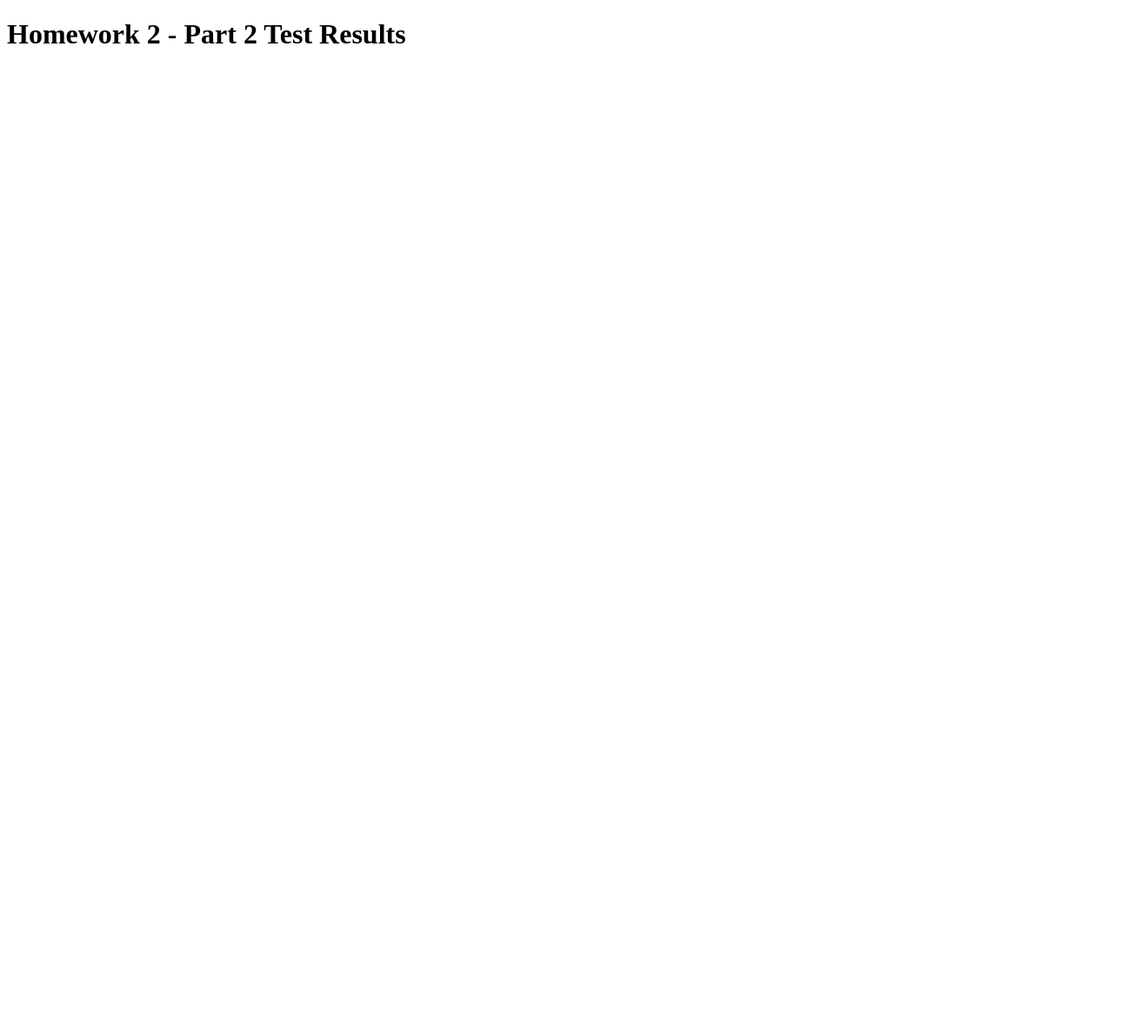
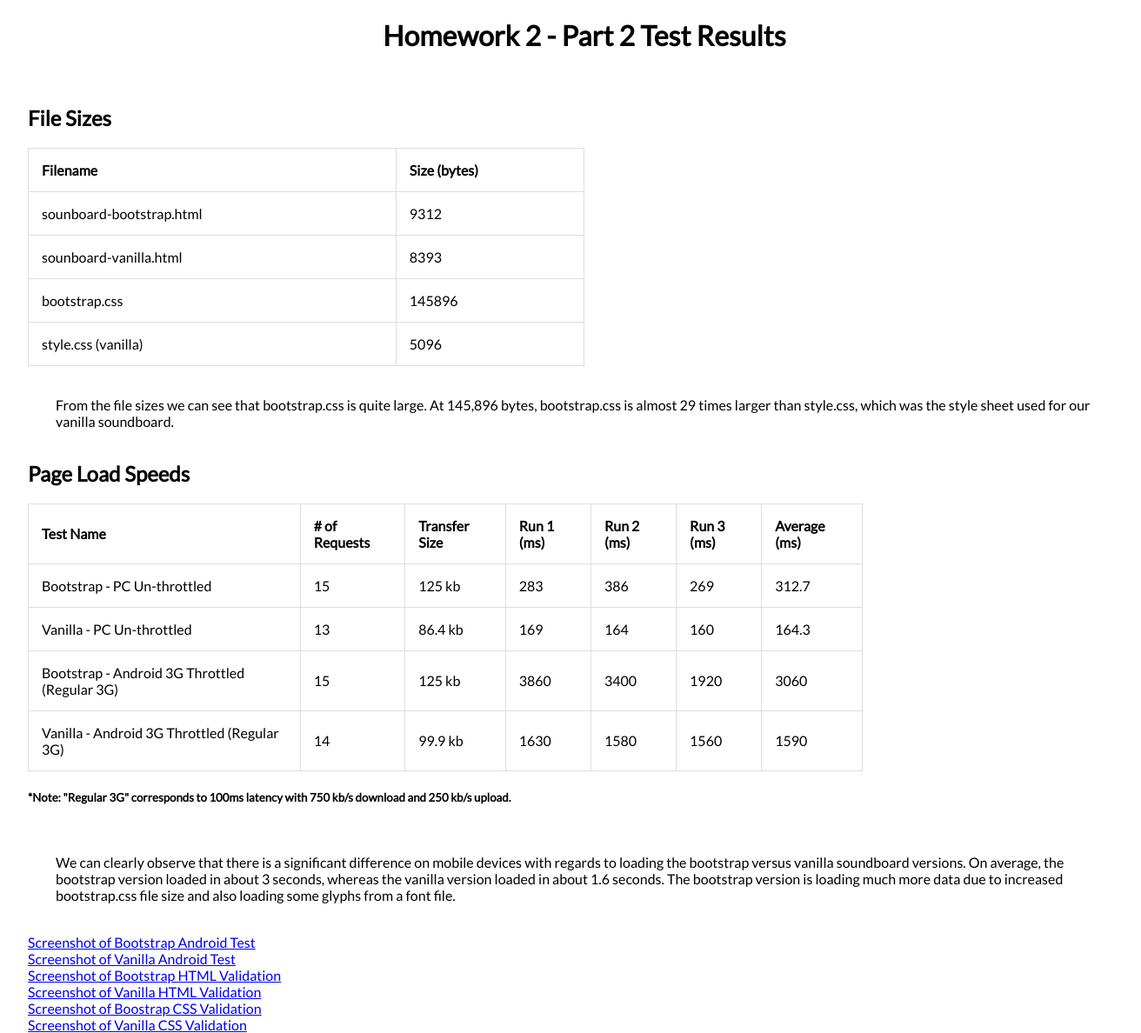
Before and after one commit to moizqureshi/cse134_homework_2B, a plain HTML site: page public/readme.html in a window 1280 px wide. Shown: the whole page at 87% size, 1312 px wide, since content can reach past the window. Before the commit the page ends 800 px from the top, so only its background shows below. Drawn offline with Linux system fonts and the light colour scheme.

Commit message:
Fully finished

```diff
--- a/public/assets/css/style.css
+++ b/public/assets/css/style.css
@@ -102,7 +102,7 @@ header > div:last-of-type {
   height: 4em;
   padding-right: 2em;
 }
-#loginLink, .sound > h3 {  font-family: 'Lato', sans-serif;}
+#loginLink, .sound > h3 {font-family: 'Lato', sans-serif;}
 #loginLink {color: black; text-decoration: none;}
 main {padding-top: 8em;}
 .soundboard {
--- a/public/readme.html
+++ b/public/readme.html
@@ -1,10 +1,115 @@
 <!DOCTYPE html>
-<html>
+<html lang="en">
   <head>
     <meta charset="utf-8">
     <title>README</title>
+    <style>
+      @import url('https://fonts.googleapis.com/css?family=Lato');
+      * {box-sizing: border-box; font-family: 'Lato', sans-serif;}
+      html, body {width: 100%; height: 100%; padding: 0;}
+      body {display: flex; flex-direction: column; margin: 0 2em;}
+      h1 {text-align: center;}
+      table, td, th {border: 1px solid #ddd; text-align: left;}
+      table {border-collapse: collapse;}
+      .fileSizes {width: 50%}
+      .loadSpeeds {width: 75%}
+      th, td {padding: 15px;}
+      p {padding: 0 2em;}
+    </style>
   </head>
   <body>
     <h1>Homework 2 - Part 2 Test Results</h1>
+    <br />
+    <h2>File Sizes</h2>
+    <table class="fileSizes">
+      <tr>
+        <th>Filename</th>
+        <th>Size (bytes)</th>
+      </tr>
+      <tr>
+        <td>sounboard-bootstrap.html</td>
+        <td>9312</td>
+      </tr>
+      <tr>
+        <td>sounboard-vanilla.html</td>
+        <td>8393</td>
+      </tr>
+      <tr>
+        <td>bootstrap.css</td>
+        <td>145896</td>
+      </tr>
+      <tr>
+        <td>style.css (vanilla)</td>
+        <td>5096</td>
+      </tr>
+    </table>
+    <br />
+    <p>From the file sizes we can see that bootstrap.css is quite large. At 145,896 bytes, bootstrap.css
+      is almost 29 times larger than style.css, which was the style sheet used for our vanilla soundboard.
+    </p>
+    <h2>Page Load Speeds</h2>
+    <table class="loadSpeeds">
+      <tr>
+        <th>Test Name</th>
+        <th># of Requests</th>
+        <th>Transfer Size</th>
+        <th>Run 1 (ms)</th>
+        <th>Run 2 (ms)</th>
+        <th>Run 3 (ms)</th>
+        <th>Average (ms)</th>
+      </tr>
+      <tr>
+        <td>Bootstrap - PC Un-throttled</td>
+        <td>15</td>
+        <td>125 kb</td>
+        <td>283</td>
+        <td>386</td>
+        <td>269</td>
+        <td>312.7</td>
+      </tr>
+      <tr>
+        <td>Vanilla - PC Un-throttled</td>
+        <td>13</td>
+        <td>86.4 kb</td>
+        <td>169</td>
+        <td>164</td>
+        <td>160</td>
+        <td>164.3</td>
+      </tr>
+      <tr>
+        <td>Bootstrap - Android 3G Throttled (Regular 3G)</td>
+        <td>15</td>
+        <td>125 kb</td>
+        <td>3860</td>
+        <td>3400</td>
+        <td>1920</td>
+        <td>3060</td>
+      </tr>
+      <tr>
+        <td>Vanilla - Android 3G Throttled (Regular 3G)</td>
+        <td>14</td>
+        <td>99.9 kb</td>
+        <td>1630</td>
+        <td>1580</td>
+        <td>1560</td>
+        <td>1590</td>
+      </tr>
+    </table>
+    <h5>*Note: "Regular 3G" corresponds to 100ms latency with 750 kb/s download and 250 kb/s upload.</h5>
+    <br />
+    <p>
+      We can clearly observe that there is a significant difference on mobile devices with regards to
+      loading the bootstrap versus vanilla soundboard versions. On average, the bootstrap version loaded in
+      about 3 seconds, whereas the vanilla version loaded in about 1.6 seconds. The bootstrap version is loading much
+      more data due to increased bootstrap.css file size and also loading some glyphs from a font file.
+    </p>
+    <br />
+    <a href="assets/imgs/Bootstrap-Android.png">Screenshot of Bootstrap Android Test</a>
+    <a href="assets/imgs/Vanilla-Android.png">Screenshot of Vanilla Android Test</a>
+    <a href="assets/imgs/Boostrap-HTML-Validation.png">Screenshot of Bootstrap HTML Validation</a>
+    <a href="assets/imgs/Vanilla-HTML-Validation.png">Screenshot of Vanilla HTML Validation</a>
+    <a href="assets/imgs/Bootstrap-CSS-Validation.png">Screenshot of Boostrap CSS Validation</a>
+    <a href="assets/imgs/Vanilla-CSS-Validation.png">Screenshot of Vanilla CSS Validation</a>
+
   </body>
 </html>
```
Also changed, not shown: public/assets/imgs/Boostrap-HTML-Validation.png (added), public/assets/imgs/Bootstrap-Android.png (added), public/assets/imgs/Bootstrap-CSS-Validation.png (added), public/assets/imgs/Vanilla-Android.png (added), public/assets/imgs/Vanilla-CSS-Validation.png (added), public/assets/imgs/Vanilla-HTML-Validation.png (added), 2 other files.
